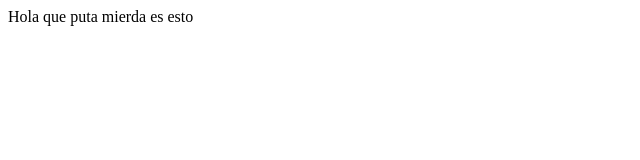
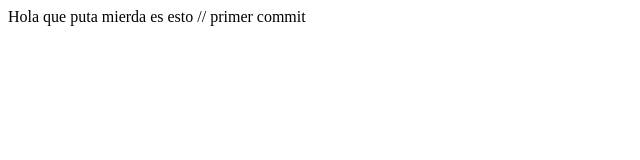
Before and after one commit to Marcovillalva/BEDU-DAY, a React (Create React App) app: page / in a window 1280 px wide. Shown: the top 160 px of the page, without its empty margins (0-640 px from the left). Built offline with nearby package versions, Linux system fonts and the light colour scheme.

Commit message:
primer commit limpio react de lo que no necesito para instalar saas

```diff
--- a/src/App.js
+++ b/src/App.js
@@ -4,7 +4,7 @@ import React from 'react';
 function App() {
   return (
     <div >
-      Hola que puta mierda es esto
+      Hola que puta mierda es esto // primer commit
     </div>
   );
 }
```
